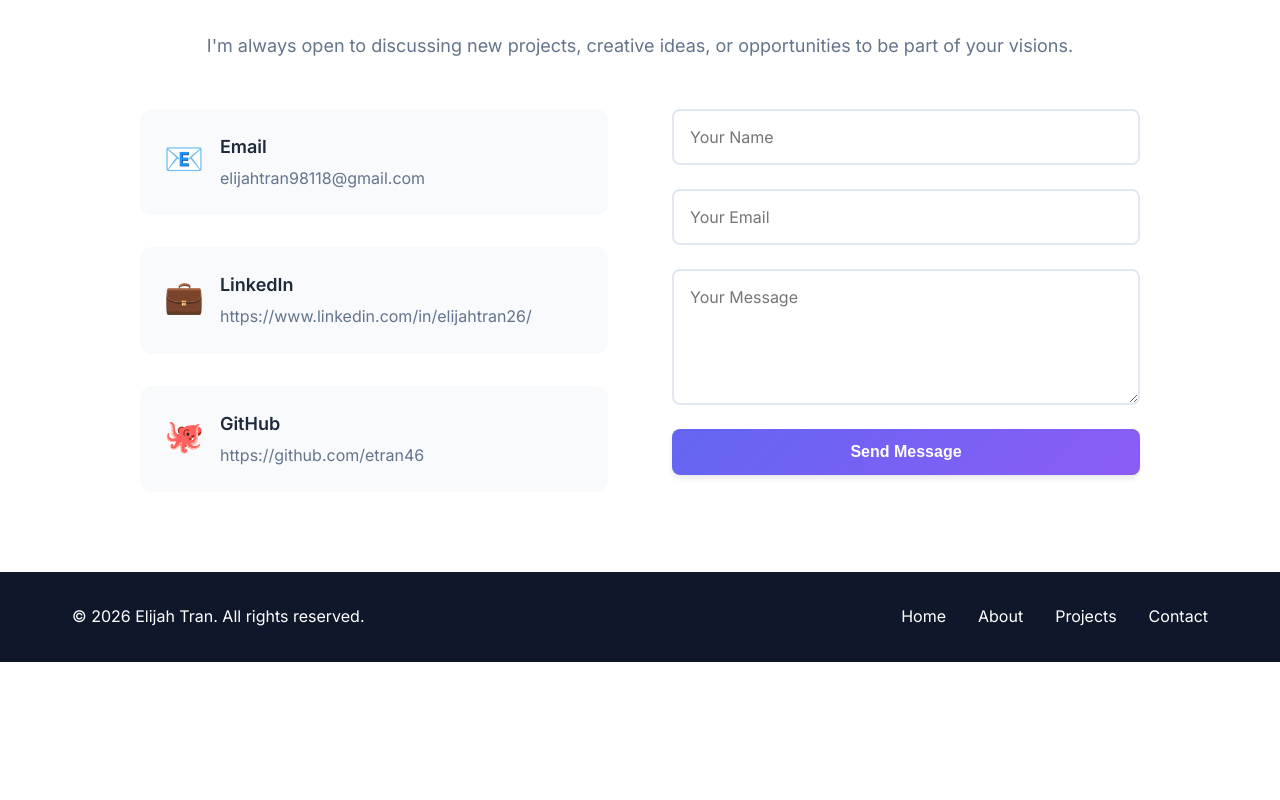
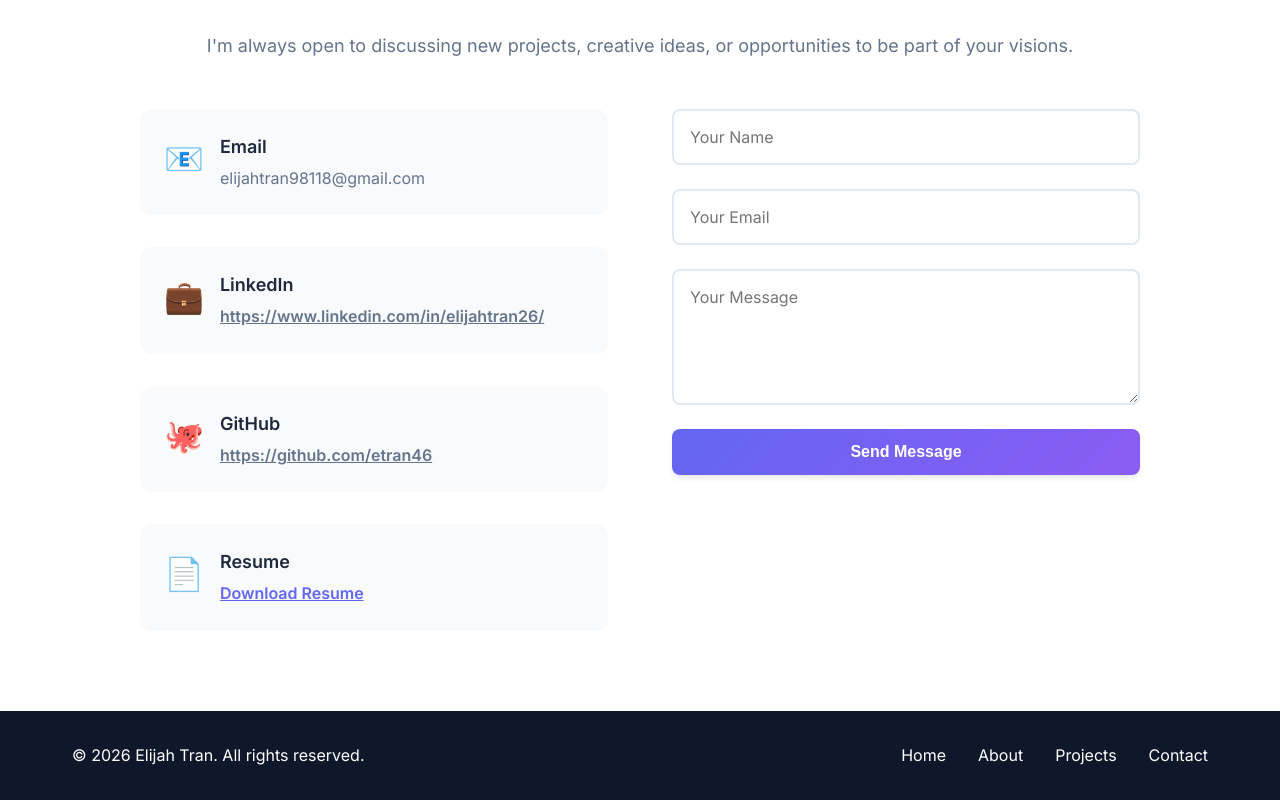
Before and after one commit to etran46/portfolio, a React (Vite) app: page / in a window 1280 px wide. Shown: the part 3212-4012 px from the top of the page. Before the commit the page ends 3874 px from the top, so only its background shows below. Built offline with nearby package versions, Linux system fonts and the light colour scheme.

Commit message:
updated contact information. added resume as well

```diff
--- a/src/components/Contact.jsx
+++ b/src/components/Contact.jsx
@@ -43,19 +43,29 @@ const Contact = () => {
               <div className="contact-icon">💼</div>
               <div>
                 <h3>LinkedIn</h3>
-                <p>https://www.linkedin.com/in/elijahtran26/</p>
+                <p className="contact-link" onClick={() => window.open('https://www.linkedin.com/in/elijahtran26/', '_blank')}>
+                https://www.linkedin.com/in/elijahtran26/</p>
               </div>
             </div>
             <div className="contact-item">
               <div className="contact-icon">🐙</div>
               <div>
                 <h3>GitHub</h3>
-                <p>https://github.com/etran46</p>
+                <p className="contact-link" onClick={() => window.open('https://github.com/etran46', '_blank')}>
+                https://github.com/etran46</p>
               </div>
-              <div className="contact-item">
-                <h3>
-
-                </h3>
+            </div>
+            <div className="contact-item">
+              <div className="contact-icon">📄</div>
+              <div>
+                <h3>Resume</h3>
+                <a
+                  className="contact-link"
+                  href="/img/Resume.pdf"
+                  download="Elijah_Tran_Resume.pdf"
+                >
+                  Download Resume
+                </a>
               </div>
             </div>
           </div>
--- a/src/index.css
+++ b/src/index.css
@@ -624,6 +624,19 @@ section {
     gap: 1.5rem;
 }
 
+.contact-link {
+    cursor: pointer;
+    text-decoration: underline;
+    color: var(--primary-color);
+    font-weight: 600;
+    transition: all 0.3s ease;
+}
+
+.contact-link:hover {
+    color: var(--secondary-color);
+    transform: scale(1.05);
+}
+
 .form-group {
     display: flex;
     flex-direction: column;
```
Also changed, not shown: 1 other file (tests, documents, lock files or other folders).
